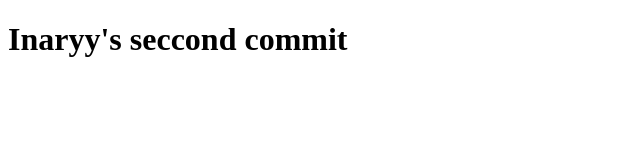
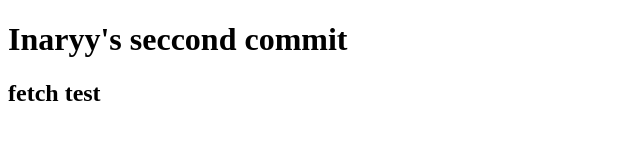
Before and after one commit to teamdev-green/practice, a plain HTML site: page index.html in a window 1280 px wide. Shown: the whole page, without its empty margins (0-640 px from the left). Drawn offline with Linux system fonts and the light colour scheme.

Commit message:
fetch test

```diff
--- a/index.html
+++ b/index.html
@@ -8,5 +8,6 @@
 </head>
 <body>
     <h1>Inaryy's seccond commit</h1>
+    <h2>fetch test</h2>
 </body>
 </html>
```
